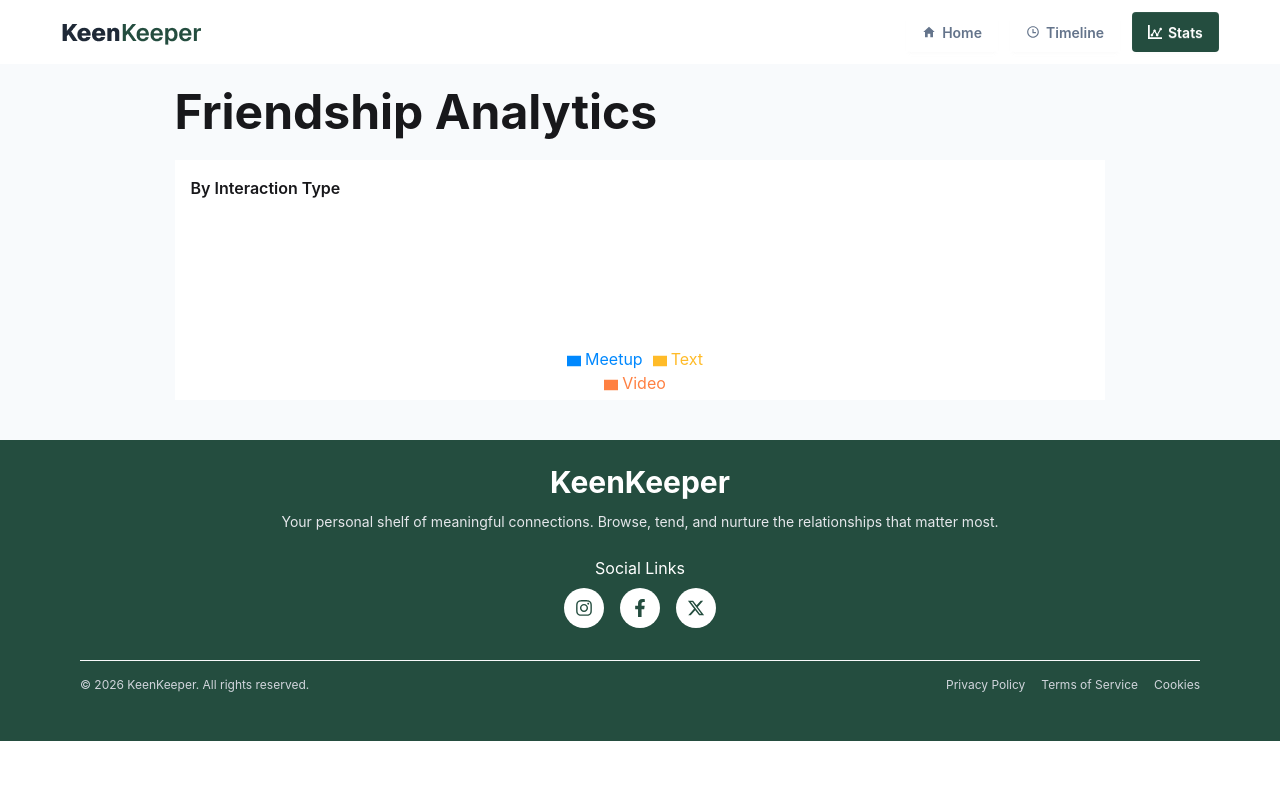
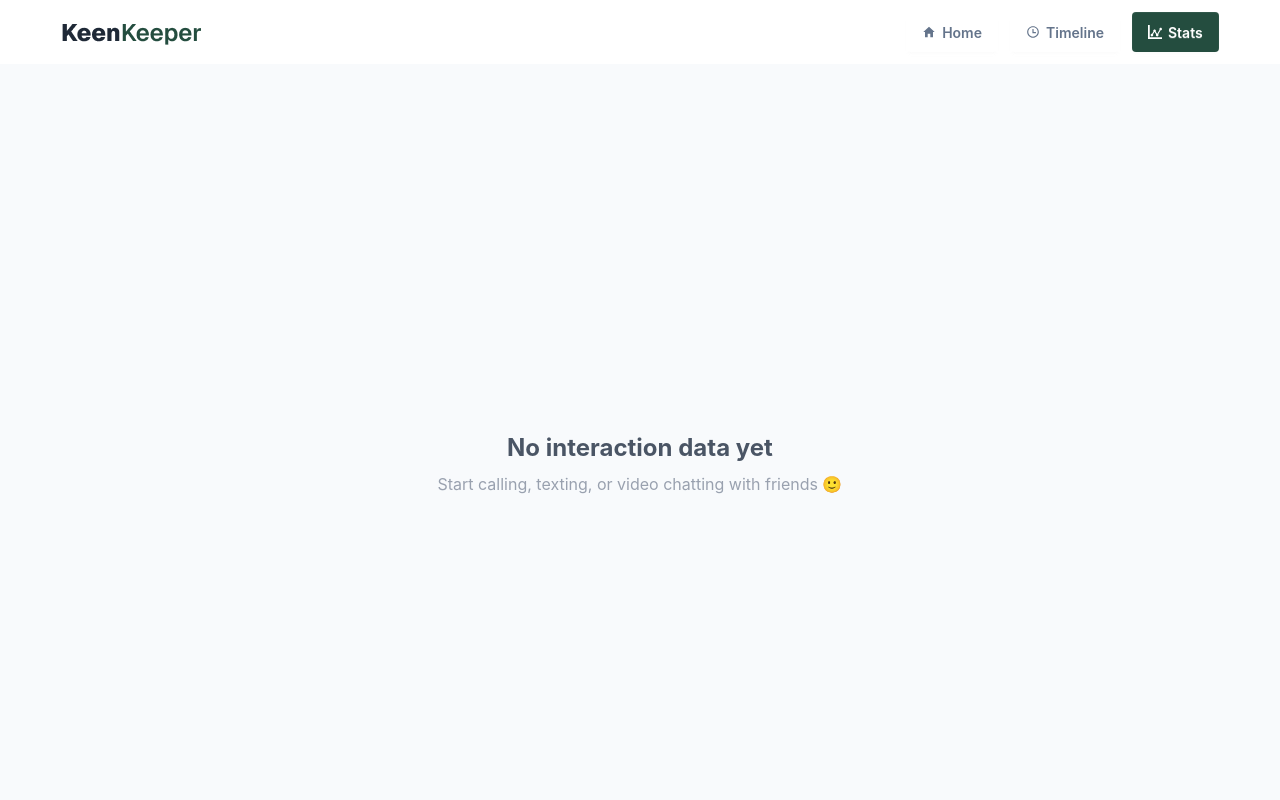
Before and after one commit to Md-Galib5/KeenKeeper, a React (Vite) app: page /statspage in a window 1280 px wide. Shown: the top 800 px of the page. Built offline with nearby package versions, Linux system fonts and the light colour scheme.

Commit message:
fixing bugs

```diff
--- a/src/main.jsx
+++ b/src/main.jsx
@@ -13,6 +13,7 @@ import Card from './components/shared/Card.jsx';
 import FriendCard from './components/shared/FriendCard.jsx';
 import FriendContext from './context/FriendContext.jsx';
 import { ToastContainer } from 'react-toastify';
+import ErrorPage from './pages/errorpage/ErrorPage.jsx';
 
 
 const router = createBrowserRouter([
@@ -42,7 +43,7 @@ const router = createBrowserRouter([
         element:<Details />
       }
     ],
-    errorElement:<h2>404 Not Found</h2>
+    errorElement:<ErrorPage />
   }
 ]);
 
--- /dev/null
+++ b/src/pages/errorpage/ErrorPage.jsx
@@ -0,0 +1,43 @@
+import React from "react";
+import { useNavigate } from "react-router";
+import { FiHome } from "react-icons/fi";
+
+const ErrorPage = () => {
+  const navigate = useNavigate();
+
+  return (
+    <div className="min-h-screen bg-gradient-to-br from-[#0f172a] via-[#111827] to-[#0f172a] flex items-center justify-center px-4">
+
+      <div className="text-center text-white max-w-md">
+
+        {/* Big 404 */}
+        <h1 className="text-[120px] font-extrabold tracking-tight text-transparent bg-clip-text bg-gradient-to-r from-pink-500 via-purple-500 to-blue-500 animate-pulse">
+          404
+        </h1>
+
+        {/* Message */}
+        <h2 className="text-2xl font-semibold mb-3">
+          Oops! Page not found
+        </h2>
+
+        <p className="text-gray-400 mb-8">
+          The page you're looking for doesn’t exist or has been moved.
+        </p>
+
+        {/* Button */}
+        <button
+          onClick={() => navigate("/")}
+          className="flex items-center justify-center gap-2 mx-auto px-6 py-3 rounded-xl bg-white text-black font-semibold hover:bg-gray-200 transition-all duration-300 shadow-lg"
+        >
+          <FiHome />
+          Back to Home
+        </button>
+
+        {/* decorative glow */}
+        <div className="mt-10 w-40 h-40 bg-purple-500 blur-3xl opacity-20 mx-auto rounded-full"></div>
+      </div>
+    </div>
+  );
+};
+
+export default ErrorPage;
--- a/src/pages/statspage/Statspage.jsx
+++ b/src/pages/statspage/Statspage.jsx
@@ -2,9 +2,8 @@ import React, { useContext } from 'react';
 import { Legend, Pie, PieChart, Tooltip } from 'recharts';
 import { DataContext } from '../../context/ContextFile';
 
-
 const Statspage = () => {
-    const {clicked,setClicked} = useContext(DataContext);
+    const { clicked, setClicked } = useContext(DataContext);
 
     const countByType = (type) =>
         clicked.filter((item) => item.action.toLowerCase() === type).length;
@@ -14,21 +13,49 @@ const data = [
         { name: 'Text', value: countByType('text'), fill: '#FFBB28' },
         { name: 'Video', value: countByType('video'), fill: '#FF8042' },
     ];
+
+    // ✅ EMPTY STATE (no data)
+    if (!clicked || clicked.length === 0) {
+        return (
+            <div className="bg-[#f8fafc] min-h-screen flex items-center justify-center">
+                <div className="text-center">
+                    <h2 className="text-2xl font-bold text-gray-600">
+                        No interaction data yet
+                    </h2>
+                    <p className="text-gray-400 mt-2">
+                        Start calling, texting, or video chatting with friends 🙂
+                    </p>
+                </div>
+            </div>
+        );
+    }
+
     return (
         <div className=' bg-[#f8fafc]'>
             <div className='w-11/12 sm:w-8/11 mx-auto pt-6 pb-10'>
                 <h2 className='text-5xl font-bold pb-6'>Friendship Analytics</h2>
+
                 <div className='bg-white'>
-            <h2 className='pt-4 pl-4 font-semibold text-md' >By Interaction Type</h2>
-              <PieChart style={{ width: '100%', maxWidth: '200px', maxHeight: '80vh', aspectRatio: 1,margin:'auto' }} responsive>
+                    <h2 className='pt-4 pl-4 font-semibold text-md'>
+                        By Interaction Type
+                    </h2>
+
+                    <PieChart
+                        style={{
+                            width: '100%',
+                            maxWidth: '200px',
+                            maxHeight: '80vh',
+                            aspectRatio: 1,
+                            margin: 'auto',
+                        }}
+                        responsive
+                    >
                         <Pie
                             data={data}
                             innerRadius="80%"
                             outerRadius="100%"
-        // Corner radius is the rounded edge of each pie slice
                             cornerRadius="50%"
                             fill="#8884d8"
-        // padding angle is the gap between each pie slice
                             paddingAngle={5}
                             dataKey="value"
                             isAnimationActive={true}
```
Also changed, not shown: 1 other file (tests, documents, lock files or other folders). Lines whose indentation alone changed are shown as unchanged.
